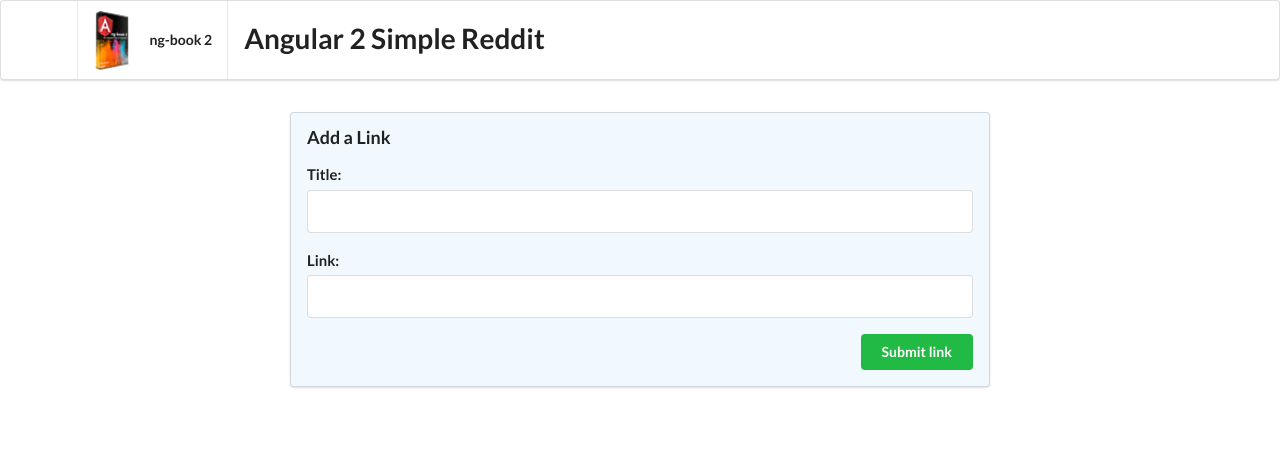
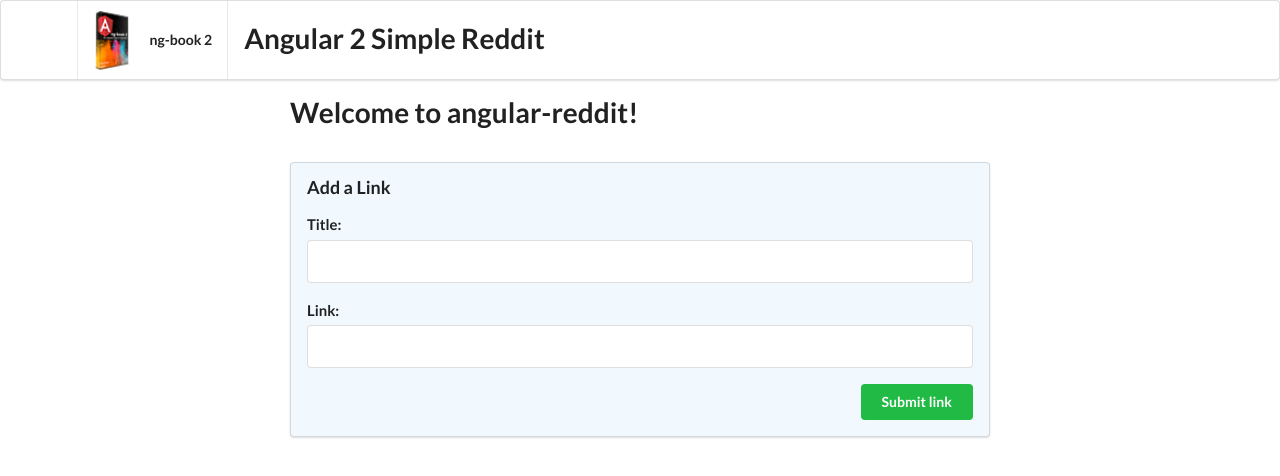
Before and after one commit to socool/angular-reddit, an Angular app: page / in a window 1280 px wide. Shown: the top 476 px of the page. Built offline with nearby package versions, Linux system fonts and the light colour scheme.

Commit message:
fixed test case

```diff
--- a/src/app/app.component.html
+++ b/src/app/app.component.html
@@ -1,3 +1,4 @@
+<h1>Welcome to angular-reddit!</h1>
 <form class="ui large form segment">
   <h3 class="ui header">Add a Link</h3>
   <div class="field">
```
Also changed, not shown: package.json (+5 -5 lines).
